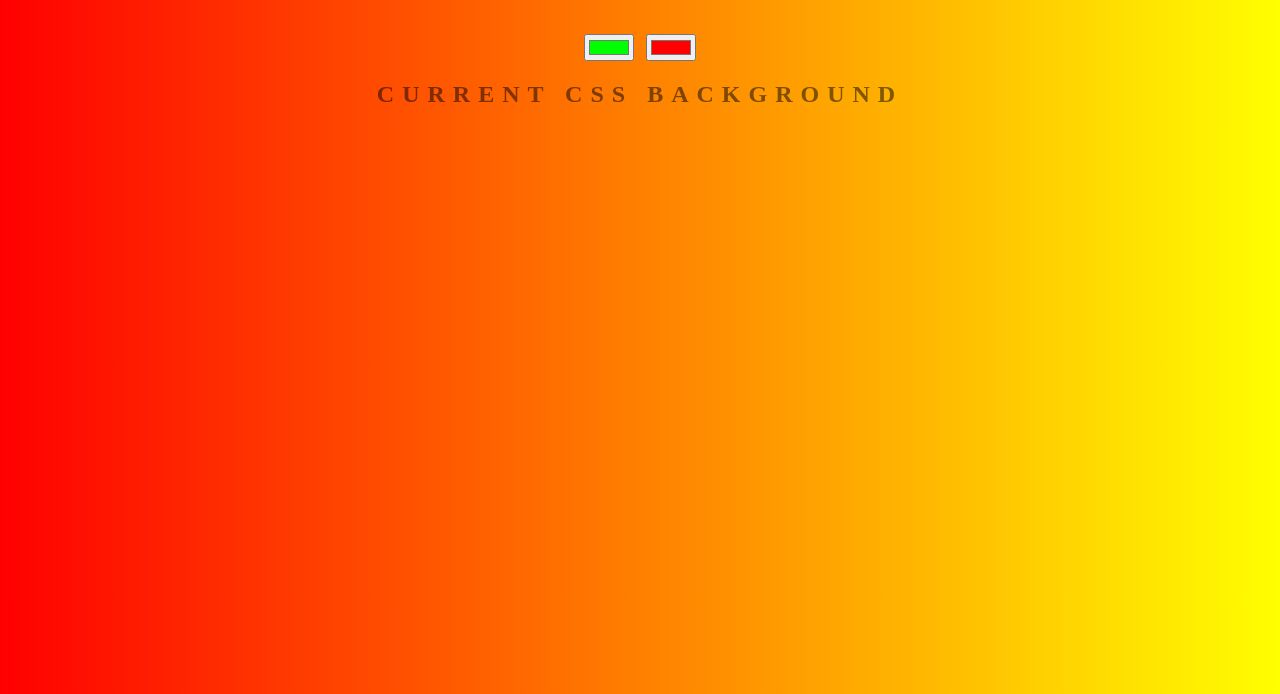
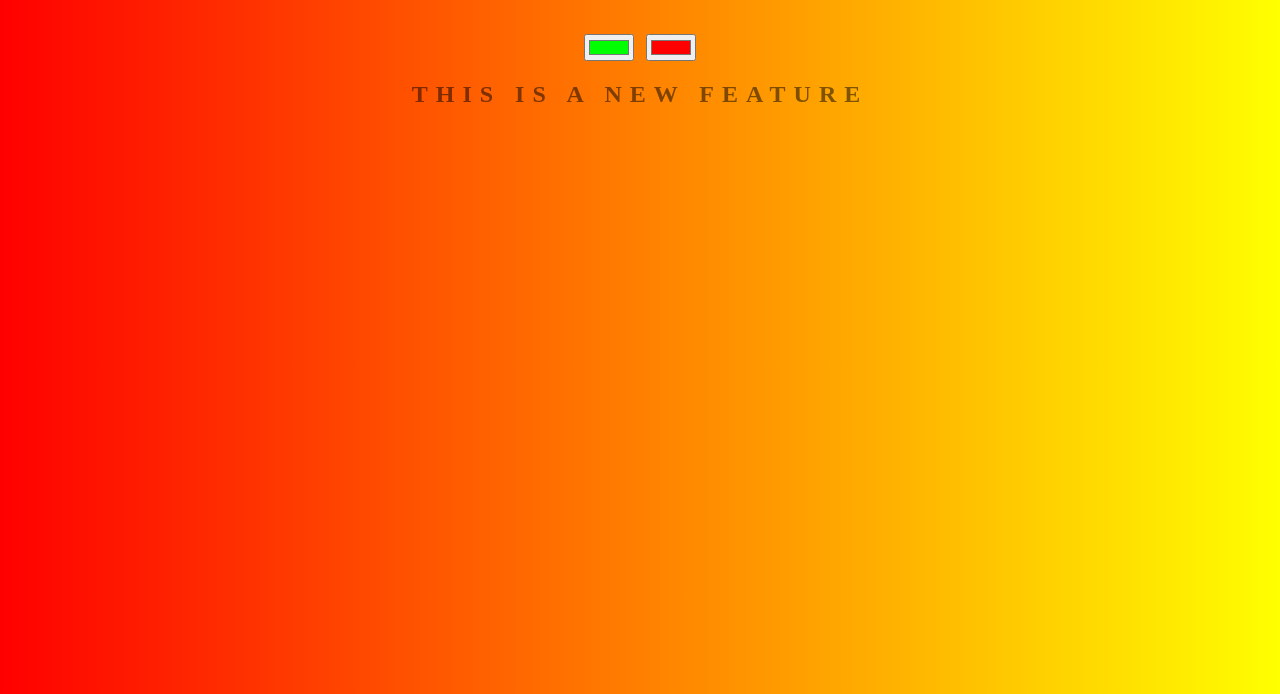
Before and after one commit to aagoure/aziz-background, a plain HTML site: page index.html in a window 1280 px wide. Shown: the part 106-800 px from the top of the page. Drawn offline with Linux system fonts and the light colour scheme.

Commit message:
changing tag h2

```diff
--- a/index.html
+++ b/index.html
@@ -10,7 +10,7 @@
 	<input class="color1" type="color" name="color1" value="#00FF00">
 	<input class="color2" type="color" name="color2" value="#FF0000">
 
-	<h2>Current CSS Background</h2>
+	<h2>this is a new feature</h2>
 	<h3></h3>
 
 
```
